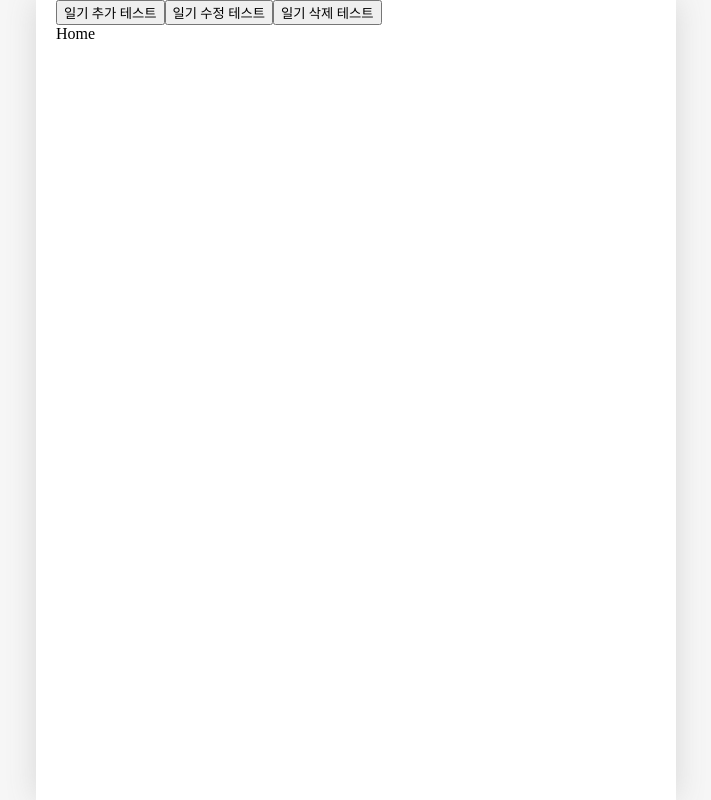
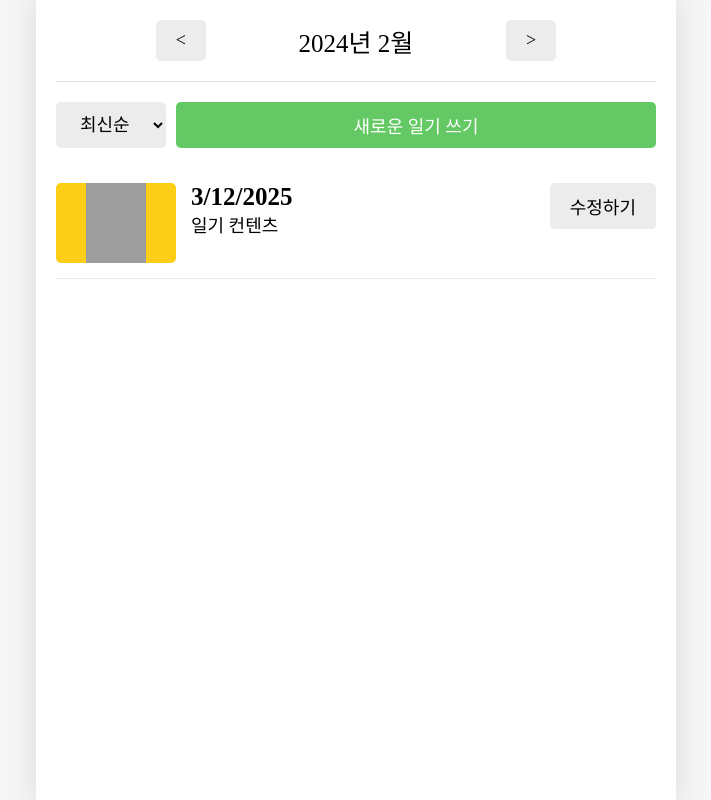
Before and after one commit to Jinacker/React_Prac, a React (Vite) app in the folder section12-emotion_diary/: page / in a window 1280 px wide. Shown: the whole page, without its empty margins (284-995 px from the left). Built offline with nearby package versions, Linux system fonts and the light colour scheme; grey boxes are pictures that could not be loaded; a web font is replaced by a local one.

Commit message:
Home UI 구성

```diff
--- a/section12-emotion_diary/src/App.jsx
+++ b/section12-emotion_diary/src/App.jsx
@@ -84,9 +84,7 @@
 
   return ( // 기능을 만들었다면 => Context Provide로 모든 페이지에 공급해주자 !
     <>
-    <button onClick = {() => {onCreate(new Date().toTimeString(),1,"Hello")}}>일기 추가 테스트</button>
-    <button onClick = {() => {onUpdate(1, new Date().getTime(), 3, "수정된 페이지")}}>일기 수정 테스트</button>
-    <button onClick ={()=>{onDelete(1)}}>일기 삭제 테스트</button>
+
 
     <DiaryStateContext.Provider value={data}>
       <DiaryDispatchContext.Provider value = {{onCreate, onUpdate,onDelete}}>
--- a/section12-emotion_diary/src/components/Button.jsx
+++ b/section12-emotion_diary/src/components/Button.jsx
@@ -1,7 +1,7 @@
 import "./Button.css"
 
 // 하나의 컴포넌트로 여러개를 표현하기 위해. 안에 넣을 text, 버튼의 색을 고르기 위한 type, onClick 이벤트 헨들러를 props로 받음
-const Button = ({text, type, onClick}) => { // 이런식으로 백틱 써서 $ 해서 type 해놓으면 ... 이제 type에 따라 다르게 받은수 있는겨
+const Button = ({text, type, onClick}) => { // 이런식으로 백틱 써서 $ 해서 type 해놓으면 ... 이제 type에 따라 다르게 받은수 있는겨 (동적으로 받을 수 있음)
     return <button onClick = {onClick} className= {`Button Button_${type}`}>
         {text}
         </button>
--- /dev/null
+++ b/section12-emotion_diary/src/components/DiaryItem.css
@@ -0,0 +1,66 @@
+.DiaryItem {
+    display: flex;
+    gap: 15px;
+    justify-content: space-between; /*자식요소간 간격을 최대한 널찍히 떨어뜨려주는 그런 기능*/
+
+    padding: 15px 0px;
+    border-bottom: 1px solid rgb(236, 236, 236);
+}
+
+.DiaryItem .img_section {   /* 이미지 섹션 기본값: 사진 크기 줄이고, 가운데로 정렬하는법*/
+    min-width: 120px;
+    height: 80px;
+
+    display: flex;
+    justify-content: center;
+    cursor: pointer;
+
+    border-radius: 5px; /* 이렇게 모서리 둥글게 해서 디테일 추가*/
+}
+
+.DiaryItem .img_section > img {
+    width: 50%;
+}
+
+/* 이런식으로 아까 동적으로 들어온 그거에 따라 각각의 색 조절 가능하게 만들기*/
+
+.DiaryItem .img_section_1 {
+    background-color: rgb(100,201,100);
+}
+
+.DiaryItem .img_section_2 {
+    background-color: rgb(157,215,114);
+}
+
+.DiaryItem .img_section_3 {
+    background-color: rgb(253,206,23);
+}
+
+.DiaryItem .img_section_4 {
+    background-color: rgb(253,132,70);
+}
+
+.DiaryItem .img_section_5 {
+    background-color: rgb(253,86,95);
+}
+
+
+.DiaryItem .info_section {
+    flex: 1;
+    cursor: pointer;
+
+}
+
+/* 자 이제, 일기 날짜랑 컨텐츠 + 수정 버튼 잘 꾸미기  */
+.DiaryItem .info_section .created_date {
+    font-weight: bold;
+    font-size: 25px;
+}
+
+.DiaryItem .info_section .content {
+    font-size: 18px;
+}
+
+.DiaryItem .button_section {
+    min-width: 70px;
+}
--- /dev/null
+++ b/section12-emotion_diary/src/components/DiaryItem.jsx
@@ -0,0 +1,27 @@
+import { getEmotionImage } from "../util/get-emotion-image"; // 사진 불러오기용 util에 만들어뒀던거 불러오기
+import Button from "./Button";
+
+import "./DiaryItem.css";
+// className으로 역할 나누기
+
+const DiaryItem = () => {
+
+    const emotionId = 3; // emotionId 가 들어오면 밑에 $로 동적으로 들어가서 거기에 맞는 이미지 가져옴
+
+    return (<div className = "DiaryItem">
+        <div className = {`img_section img_section_${emotionId}`}>
+            <img src = {getEmotionImage(emotionId)}></img>
+        </div>
+        <div className="info_section">
+            <div className = "created_date">
+                {new Date().toLocaleDateString()}
+            </div>
+            <div className = "content">일기 컨텐츠</div>
+        </div>
+        <div className ="button_section">
+            <Button text = {"수정하기"}></Button>
+        </div>
+    </div>)
+}
+
+export default DiaryItem;
--- /dev/null
+++ b/section12-emotion_diary/src/components/DiaryList.css
@@ -0,0 +1,20 @@
+.DiaryList .menu_bar {
+    margin: 20px 0px;
+    display: flex;
+    gap: 10px;
+}
+
+.DiaryList .menu_bar select {
+    background-color: rgb(236, 236, 236);
+    border: none;
+    border-radius: 5px;
+
+    padding: 10px 20px;
+    font-size: 18px;
+    cursor: pointer;
+}
+
+.DiaryList .menu_bar button {
+    flex: 1; /* 최대한 늘어나게 설정*/
+    /* 색도 초록색으로 ..? => 이건 CSS에서 할 필요 업슴 => 컴포넌트에서 바로 type을 아까 해둔 POSITIVE로 하기. */
+}
--- /dev/null
+++ b/section12-emotion_diary/src/components/DiaryList.jsx
@@ -0,0 +1,32 @@
+
+// 윗 div => 정렬 / 새일기 추가
+// 아랫 div => diaryitem 나열
+
+// 대충 위에서부터 구현한다.
+
+
+// 각 역할에 맡게 className 부여
+// value값 따로 주는 이유 => 나중에 state에 넣어야돼서 영어로 따로 벨류를 줘야한다.
+
+import Button  from "./Button";
+import DiaryItem from "./DiaryItem";
+import "./DiaryList.css";
+
+const DiaryList = () => {
+    return (
+        <div className = "DiaryList">
+            <div className = "menu_bar">
+                <select>
+                    <option value = {"latest"}>최신순</option>
+                    <option value = {"oldest"}>과거순</option>
+                </select>
+                <Button text = {"새로운 일기 쓰기"} type = {"POSITIVE"}></Button>
+            </div>
+            <div className = "list_wrapper">
+                <DiaryItem></DiaryItem>
+            </div>
+        </div>
+    )
+}
+
+export default DiaryList;
--- a/section12-emotion_diary/src/pages/Home.jsx
+++ b/section12-emotion_diary/src/pages/Home.jsx
@@ -1,9 +1,19 @@
-import { useSearchParams } from "react-router-dom"; // query string 사용법. => 뭔가 검색 기능에 쓰일것 같음.
+// Header / DIaray List / DIaryItem 컴포넌트로 구성됨
+import Header from "../components/Header";
+import Button from "../components/Button";
+import DiaryList from "../components/DiaryList";
+
 
 const Home = () => {
-    // ex) value = hello 로 넣었을때 이렇게 하면 hello가 출력됨.
-    const [params, setParams] = useSearchParams(); // state와 비슷
-    return <div>Home</div>
+    return (
+    <div>
+    <Header title = {"2024년 2월"}
+    leftChild={<Button text = {"<"}></Button>}
+    rightChild={<Button text = {">"}></Button>}>
+    </Header>
+    <DiaryList></DiaryList>
+    </div>
+    );
 }
 
 export default Home;
```
